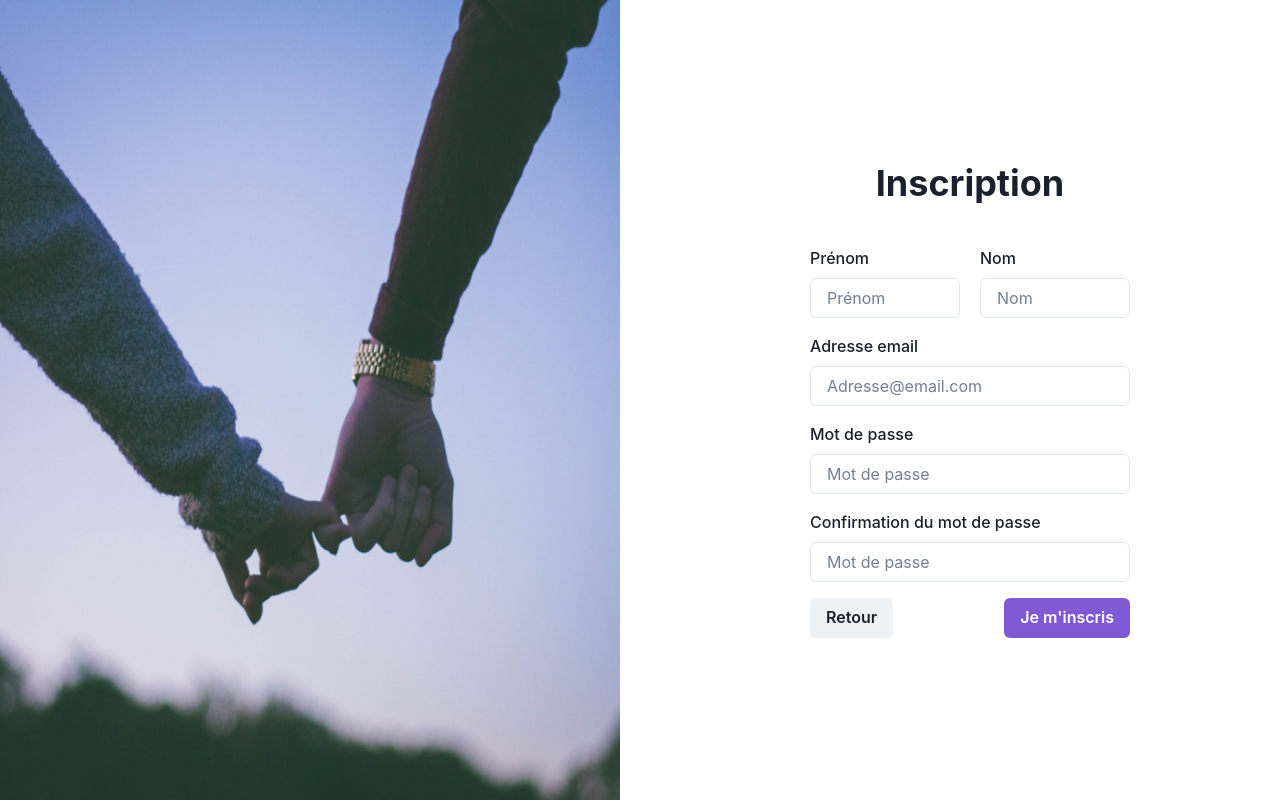
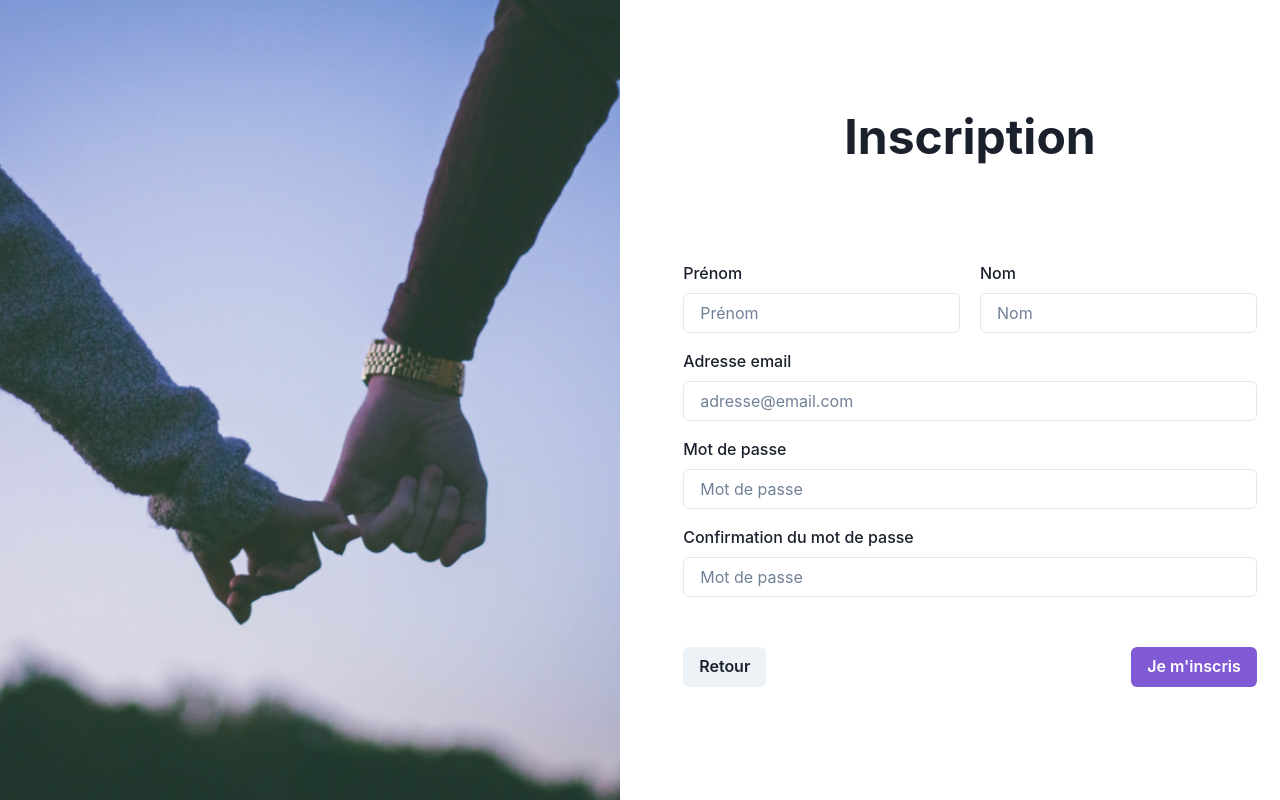
Before and after one commit to Gagl08/projet-web4, a Next.js app: page /register in a window 1280 px wide. Built offline with nearby package versions, Linux system fonts and the light colour scheme.

Commit message:
Refactor Register
Took 1 hour 8 minutes

```diff
--- /dev/null
+++ b/src/components/form/RegisterForm.tsx
@@ -0,0 +1,120 @@
+import {
+  Box, Button,
+  Flex,
+  FormControl,
+  FormLabel,
+  Heading,
+  Input,
+  Container,
+} from '@chakra-ui/react';
+import {useRouter} from 'next/router';
+import {useState} from 'react';
+import {RegisterData} from '@/models/form/RegisterData';
+
+export default function RegisterForm() {
+  const router = useRouter();
+  const [registerData, setRegisterData] = useState(new RegisterData());
+  const [invalidInput, setInvalidInput] = useState(false);
+
+  const buttonWidth = {base: '100%', md: 'unset'};
+
+  const handleInput = (data: any) => {
+    setInvalidInput(false);
+    setRegisterData({...registerData, ...data});
+  };
+
+  const handleSubmit = () => {
+    const {password, confirmPassword} = registerData;
+    if (password !== confirmPassword) setInvalidInput(true);
+
+    fetch('/api/user/new', {
+      method: 'PUT',
+      headers: {'Content-Type': 'application/json'},
+      body: JSON.stringify(registerData),
+    }).then(() => router.push('/')).catch(() => {
+      setInvalidInput(true);
+      setRegisterData({...registerData, password: '', confirmPassword: ''});
+    });
+  };
+
+  return (
+      <Box flexBasis={"100%"}>
+        <Container>
+          <Heading textAlign={"center"} size={"2xl"}>Inscription</Heading>
+
+          <Flex mt={"100px"} mb={'1rem'} gap={5}>
+            {/*Prénom*/}
+            <FormControl>
+              <FormLabel>Prénom</FormLabel>
+              <Input
+                  id="firstName"
+                  type="text"
+                  value={registerData.firstName}
+                  onChange={(evt) => handleInput({firstName: evt.target.value})}
+                  placeholder="Prénom"
+                  required={true}
+              />
+            </FormControl>
+
+            {/*Nom*/}
+            <FormControl>
+              <FormLabel>Nom</FormLabel>
+              <Input
+                  id="lastName"
+                  type="text"
+                  value={registerData.lastName}
+                  onChange={(evt) => handleInput({lastName: evt.target.value})}
+                  placeholder="Nom"
+                  required={true}
+              />
+            </FormControl>
+          </Flex>
+
+          {/*Email*/}
+          <FormControl mb={'1rem'} isInvalid={invalidInput}>
+            <FormLabel>Adresse email</FormLabel>
+            <Input
+                id="email"
+                type="email"
+                value={registerData.email}
+                onChange={(evt) => handleInput({email: evt.target.value})}
+                placeholder="adresse@email.com"
+            />
+          </FormControl>
+
+          {/*Mot de passe*/}
+          <FormControl mb={'1rem'} isInvalid={invalidInput}>
+            <FormLabel>Mot de passe</FormLabel>
+            <Input
+                id="password"
+                type="password"
+                value={registerData.password}
+                onChange={(evt) => handleInput({password: evt.target.value})}
+                placeholder="Mot de passe"
+            />
+          </FormControl>
+
+          {/*Mot de passe (2)*/}
+          <FormControl mb={'1rem'} isInvalid={invalidInput}>
+            <FormLabel>Confirmation du mot de passe</FormLabel>
+            <Input
+                id="confirmPassword"
+                type="password"
+                value={registerData.confirmPassword}
+                onChange={(evt) => handleInput(
+                    {confirmPassword: evt.target.value})}
+                placeholder="Mot de passe"
+            />
+          </FormControl>
+
+
+          <Flex mt={'50px'} w={'100%'} justify={'space-between'} gap={5}>
+            <Button onClick={() => router.push('/')} w={buttonWidth}>Retour</Button>
+            <Button onClick={handleSubmit} w={buttonWidth} colorScheme="purple">Je
+              m&apos;inscris</Button>
+          </Flex>
+        </Container>
+      </Box>
+  );
+
+}
--- /dev/null
+++ b/src/models/form/RegisterData.ts
@@ -0,0 +1,10 @@
+export class RegisterData {
+
+  constructor(
+      public firstName: string = "",
+      public lastName: string = "",
+      public email: string = "",
+      public password: string = "",
+      public confirmPassword: string = "",
+  ) {}
+}
--- a/src/pages/register.tsx
+++ b/src/pages/register.tsx
@@ -12,150 +12,18 @@ import {
 } from '@chakra-ui/react';
 import {useRouter} from 'next/router';
 import {useForm} from 'react-hook-form';
-
-type FormValues = {
-  firstName: string
-  lastName: string
-  email: string
-  password: string
-  confirmPassword: string
-}
+import RegisterForm from '@/components/form/RegisterForm';
 
 export default function Register() {
-  const {
-    handleSubmit,
-    register,
-    formState: {errors, isSubmitting},
-  } = useForm();
-
-  const router = useRouter();
-
-  const redirect_home = () => {
-    router.push('/');
-  };
-
-  const onRegister = async (values: FormValues) => {
-    // Verify password
-    if (values.password !== values.confirmPassword) {
-      alert('Les mots de passe ne correspondent pas');
-      return;
-    }
-
-    // Create User
-    fetch('/api/user/', {
-      method: 'PUT',
-      headers: {'Content-Type': 'application/json'},
-      body: JSON.stringify(values),
-    }).then(res => res.json()).then(data => {
-      if (data.error) throw new Error();
-      alert('Inscription réussie');
-      router.push('/');
-    }).catch(err => console.error(err));
-  };
-
-  const RightSide = () => (
-    <Flex
-      justify={'center'}
-      direction={'column'}
-      flexBasis={'100%'}
-      align={'center'}
-    >
-      <Heading mb={'2.5rem'}>Inscription</Heading>
-      <Box w={'25vw'}>
-        <form onSubmit={handleSubmit(onRegister)}>
-          <FormControl isInvalid={errors.name}>
-            <Flex mb={'1rem'} gap={5}>
-              <FormControl>
-                <FormLabel>Prénom</FormLabel>
-                <Input
-                  id="firstName"
-                  type="text"
-                  placeholder="Prénom"
-                  {...register('firstName', {
-                    required: 'This is required',
-                  })}
-                />
-              </FormControl>
-              <FormControl>
-                <FormLabel>Nom</FormLabel>
-                <Input
-                  id="lastName"
-                  type="text"
-                  placeholder="Nom"
-                  {...register('lastName', {
-                    required: 'This is required',
-                  })}
-                />
-              </FormControl>
-            </Flex>
-            <FormControl mb={'1rem'}>
-              <FormLabel>Adresse email</FormLabel>
-              <Input
-                id="email"
-                type="email"
-                placeholder="Adresse@email.com"
-                {...register('email', {
-                  required: 'This is required',
-                })}
-              />
-            </FormControl>
-            <FormControl mb={'1rem'}>
-              <FormLabel>Mot de passe</FormLabel>
-              <Input
-                id="password"
-                type="password"
-                placeholder="Mot de passe"
-                {...register('password', {
-                  required: 'This is required',
-                })}
-              />
-            </FormControl>
-            {/* Il y a une margin en trop mais je me suis dit que c'etais mieux d'avoir plus d'expace entre les deux */}
-            <FormControl mb={'1rem'}>
-              <FormLabel>Confirmation du mot de passe</FormLabel>
-              <Input
-                id="confirmPassword"
-                type="password"
-                placeholder="Mot de passe"
-                {...register('confirmPassword', {
-                  required: 'This is required',
-                })}
-              />
-            </FormControl>
-
-            <FormErrorMessage>
-              {/*{errors.name && errors.name.message}*/}
-            </FormErrorMessage>
-          </FormControl>
-          <Flex mt={'1rem'} w={'100%'}>
-            <Button onClick={redirect_home}>Retour</Button>
-            <Spacer/>
-            <Button colorScheme="purple" type="submit" isLoading={isSubmitting}>
-              Je m&apos;inscris
-            </Button>
-          </Flex>
-        </form>
-      </Box>
-    </Flex>
-  );
-
-  const LeftSide = () => (
-    <Box flexBasis={'100%'}>
-      <Image
-        h={'100vh'}
-        w={'100%'}
-        src={'/couple_holding_hands.png'}
-        alt="couple holding hands"
-      />
-    </Box>
-  );
 
   return (
-    <Box>
-      <Flex gap={10}>
-        <LeftSide/>
-        <RightSide/>
-      </Flex>
-    </Box>
+      <Box>
+        <Flex gap={10} h={'100vh'} alignItems={'center'}>
+          <Box display={{base: 'none', md: 'block'}} h={'100%'}
+               flexBasis={'100%'} bgImage={'/couple_holding_hands.png'}
+               bgPos={'center'} bgSize={'cover'}/>
+          <RegisterForm/>
+        </Flex>
+      </Box>
   );
 }
```
Also changed, not shown: src/components/form/LoginForm.tsx (+18 -19 lines).
